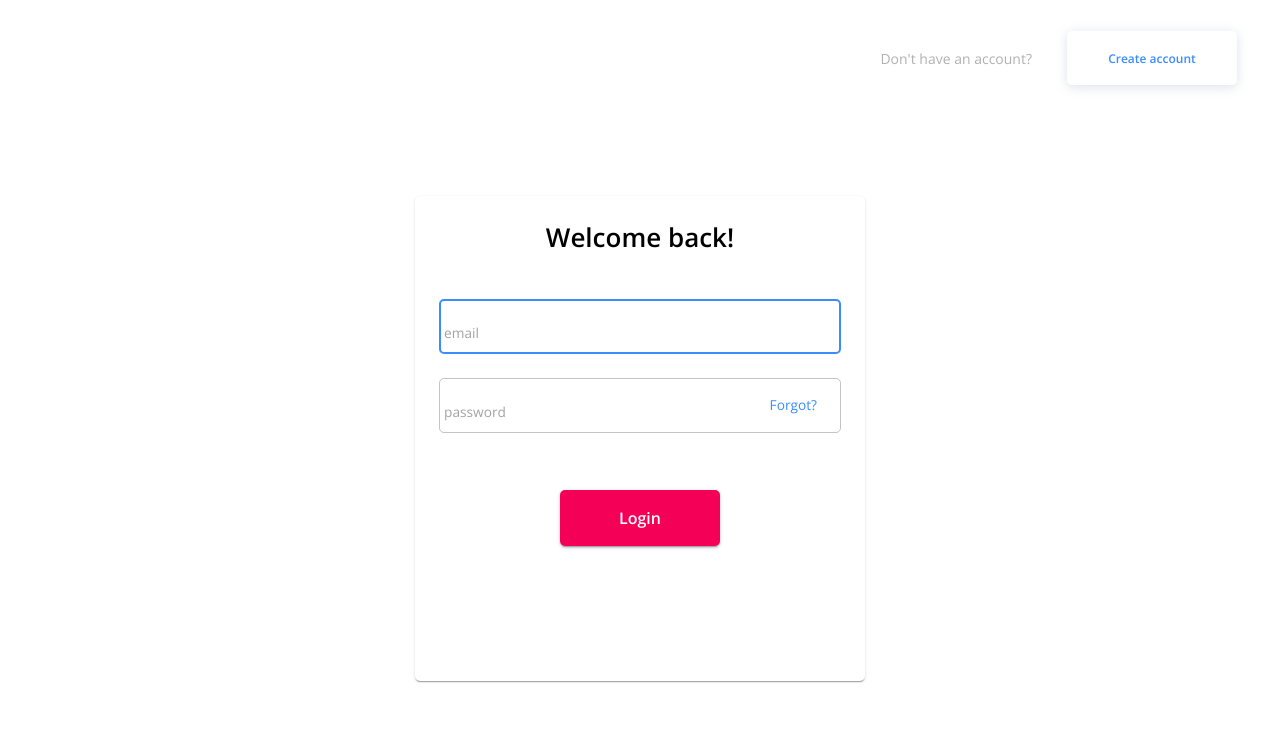
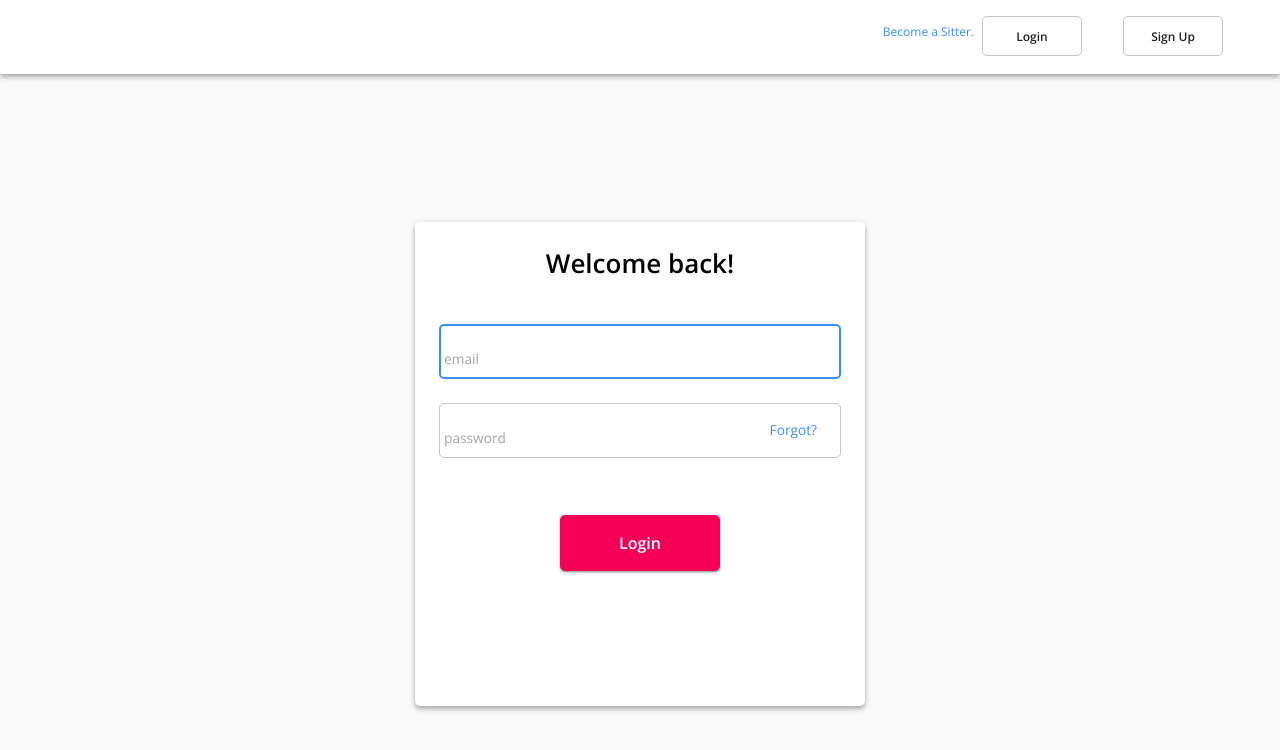
Before and after one commit to hatchways/team-boolean-autocrats, a React (Create React App) app in the folder client/: page /login in a window 1280 px wide. Shown: the top 750 px of the page. Built offline with nearby package versions, Linux system fonts and the light colour scheme; no server answers.

Commit message:
Implement dashboard skeleton - navbar

```diff
--- a/client/src/components/AuthHeader/AuthHeader.tsx
+++ b/client/src/components/AuthHeader/AuthHeader.tsx
@@ -2,22 +2,19 @@ import Button from '@material-ui/core/Button';
 import Box from '@material-ui/core/Box';
 import { Link } from 'react-router-dom';
 import useStyles from './useStyles';
-import { Typography } from '@material-ui/core';
 
 interface Props {
   linkTo: string;
-  asideText: string;
   btnText: string;
 }
 
-const AuthHeader = ({ linkTo, asideText, btnText }: Props): JSX.Element => {
+const AuthHeader = ({ linkTo, btnText }: Props): JSX.Element => {
   const classes = useStyles();
 
   return (
     <Box p={1} className={classes.authHeader}>
-      <Typography className={classes.accAside}>{asideText}</Typography>
       <Link to={linkTo} className={classes.link}>
-        <Button color="inherit" className={classes.accBtn} variant="contained">
+        <Button className={classes.accBtn} variant="outlined">
           {btnText}
         </Button>
       </Link>
--- a/client/src/components/AuthHeader/useStyles.ts
+++ b/client/src/components/AuthHeader/useStyles.ts
@@ -1,6 +1,6 @@
 import { makeStyles } from '@material-ui/core/styles';
 
-const useStyles = makeStyles((theme) => ({
+const useStyles = makeStyles(() => ({
   authHeader: {
     alignSelf: 'flex-end',
     justifyContent: 'flex-end',
@@ -21,14 +21,9 @@ const useStyles = makeStyles((theme) => ({
   },
   link: { textDecoration: 'none' },
   accBtn: {
-    width: 170,
-    height: 54,
-    borderRadius: theme.shape.borderRadius,
-    filter: 'drop-shadow(0px 2px 6px rgba(74,106,149,0.2))',
-    backgroundColor: '#ffffff',
-    color: '#3a8dff',
-    boxShadow: 'none',
-    marginRight: 35,
+    width: 100,
+    height: 40,
+    marginRight: 25,
   },
 }));
 
--- /dev/null
+++ b/client/src/components/NavBar/NavBar.tsx
@@ -0,0 +1,20 @@
+import AppBar from '@material-ui/core/AppBar';
+import Toolbar from '@material-ui/core/Toolbar';
+import Link from '@material-ui/core/Link';
+import useStyle from './useStyles';
+import AuthHeader from '../AuthHeader/AuthHeader';
+
+export default function NavBar(): JSX.Element {
+  const classes = useStyle();
+  return (
+    <AppBar className={classes.appbar} position="static">
+      <Toolbar className={classes.toolbar}>
+        <Link className={classes.link} href="#">
+          Become a Sitter.
+        </Link>
+        <AuthHeader linkTo="/login" btnText="Login" />
+        <AuthHeader linkTo="/signup" btnText="Sign Up" />
+      </Toolbar>
+    </AppBar>
+  );
+}
--- /dev/null
+++ b/client/src/components/NavBar/useStyles.ts
@@ -0,0 +1,20 @@
+import { makeStyles } from '@material-ui/core/styles';
+
+const useStyles = makeStyles(() => ({
+  appbar: {
+    maxHeight: '74px',
+    background: '#FFFFFF',
+  },
+  toolbar: {
+    display: 'flex',
+    flexDirection: 'row',
+    alignContent: 'center',
+    alignItems: 'center',
+    justifyContent: 'flex-end',
+  },
+  link: {
+    alignSelf: 'center',
+  },
+}));
+
+export default useStyles;
--- a/client/src/pages/Login/Login.tsx
+++ b/client/src/pages/Login/Login.tsx
@@ -1,15 +1,14 @@
 import CssBaseline from '@material-ui/core/CssBaseline';
 import Paper from '@material-ui/core/Paper';
-import Box from '@material-ui/core/Box';
 import Grid from '@material-ui/core/Grid';
 import { FormikHelpers } from 'formik';
 import Typography from '@material-ui/core/Typography';
 import useStyles from './useStyles';
 import login from '../../helpers/APICalls/login';
 import LoginForm from './LoginForm/LoginForm';
-import AuthHeader from '../../components/AuthHeader/AuthHeader';
 import { useAuth } from '../../context/useAuthContext';
 import { useSnackBar } from '../../context/useSnackbarContext';
+import NavBar from '../../components/NavBar/NavBar';
 
 export default function Login(): JSX.Element {
   const classes = useStyles();
@@ -39,10 +38,8 @@ export default function Login(): JSX.Element {
   return (
     <Grid container component="main" className={classes.root}>
       <CssBaseline />
-      <Grid className={classes.paper} item component={Paper} square>
-        <Box className={classes.authWrapper}>
-          <AuthHeader linkTo="/signup" asideText="Don't have an account?" btnText="Create account" />
-          <Box width="100%" maxWidth={450} p={3} alignSelf="center" component={Paper}>
+      <NavBar />
+      <Paper className={classes.paper} elevation={4}>
         <Grid container>
           <Grid item xs>
             <Typography className={classes.welcome} component="h1" variant="h5">
@@ -51,10 +48,7 @@ export default function Login(): JSX.Element {
           </Grid>
         </Grid>
         <LoginForm handleSubmit={handleSubmit} />
-          </Box>
-          <Box p={1} alignSelf="center" />
-        </Box>
-      </Grid>
+      </Paper>
     </Grid>
   );
 }
--- a/client/src/pages/Login/useStyles.ts
+++ b/client/src/pages/Login/useStyles.ts
@@ -1,6 +1,6 @@
 import { makeStyles } from '@material-ui/core/styles';
 
-const useStyles = makeStyles(() => ({
+const useStyles = makeStyles((theme) => ({
   root: {
     minHeight: '100vh',
     '& .MuiInput-underline:before': {
@@ -24,6 +24,10 @@ const useStyles = makeStyles(() => ({
     textAlign: 'center',
   },
   paper: {
+    margin: 'auto',
+    marginTop: theme.spacing(8),
+    maxWidth: '450px',
+    padding: theme.spacing(3),
     width: '100%',
   },
 }));
--- a/client/src/pages/SignUp/SignUp.tsx
+++ b/client/src/pages/SignUp/SignUp.tsx
@@ -1,15 +1,14 @@
 import CssBaseline from '@material-ui/core/CssBaseline';
 import Paper from '@material-ui/core/Paper';
-import Box from '@material-ui/core/Box';
 import Grid from '@material-ui/core/Grid';
 import { FormikHelpers } from 'formik';
 import Typography from '@material-ui/core/Typography';
 import useStyles from './useStyles';
 import register from '../../helpers/APICalls/register';
 import SignUpForm from './SignUpForm/SignUpForm';
-import AuthHeader from '../../components/AuthHeader/AuthHeader';
 import { useAuth } from '../../context/useAuthContext';
 import { useSnackBar } from '../../context/useSnackbarContext';
+import NavBar from '../../components/NavBar/NavBar';
 
 export default function Register(): JSX.Element {
   const classes = useStyles();
@@ -40,10 +39,8 @@ export default function Register(): JSX.Element {
   return (
     <Grid container component="main" className={classes.root}>
       <CssBaseline />
-      <Grid className={classes.paper} component={Paper} square>
-        <Box className={classes.authWrapper}>
-          <AuthHeader linkTo="/login" asideText="Already have an account?" btnText="Login" />
-          <Box component={Paper} width="100%" maxWidth={450} p={3} alignSelf="center">
+      <NavBar />
+      <Paper className={classes.paper} elevation={4}>
         <Grid container>
           <Grid item xs>
             <Typography className={classes.welcome} component="h1" variant="h5">
@@ -52,10 +49,7 @@ export default function Register(): JSX.Element {
           </Grid>
         </Grid>
         <SignUpForm handleSubmit={handleSubmit} />
-          </Box>
-          <Box p={1} alignSelf="center" />
-        </Box>
-      </Grid>
+      </Paper>
     </Grid>
   );
 }
--- a/client/src/pages/SignUp/useStyles.ts
+++ b/client/src/pages/SignUp/useStyles.ts
@@ -1,6 +1,6 @@
 import { makeStyles } from '@material-ui/core/styles';
 
-const useStyles = makeStyles(() => ({
+const useStyles = makeStyles((theme) => ({
   root: {
     minHeight: '100vh',
     '& .MuiInput-underline:before': {
@@ -24,6 +24,10 @@ const useStyles = makeStyles(() => ({
     textAlign: 'center',
   },
   paper: {
+    margin: 'auto',
+    marginTop: theme.spacing(8),
+    maxWidth: '450px',
+    padding: theme.spacing(3),
     width: '100%',
   },
 }));
```
Lines whose indentation alone changed are shown as unchanged.
